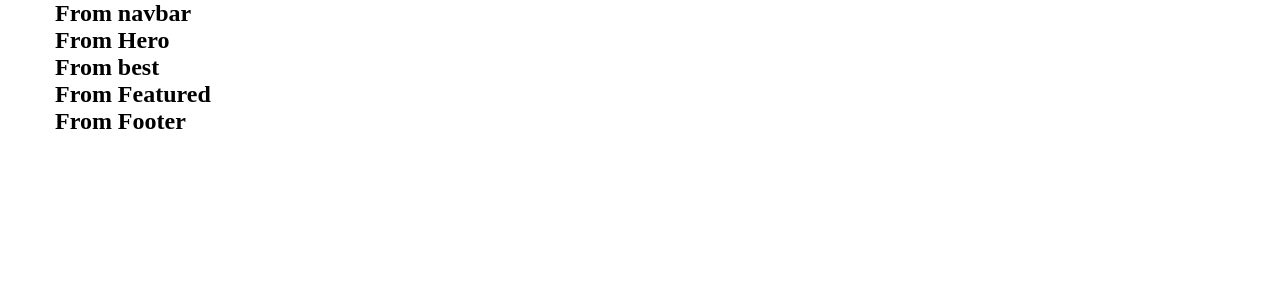
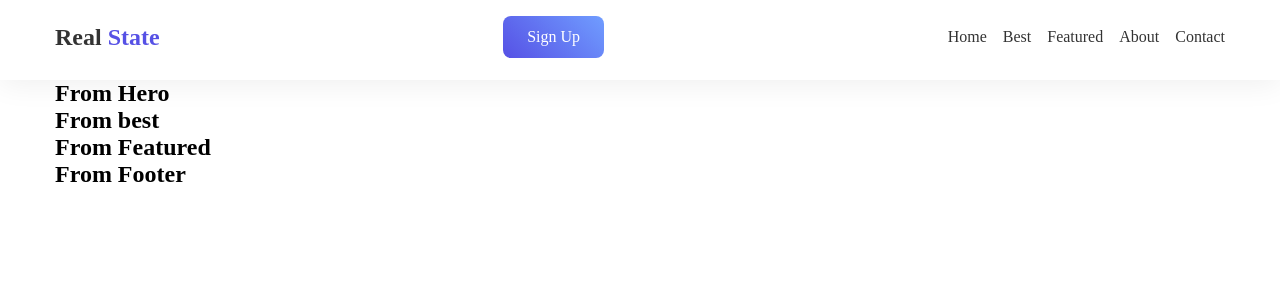
Before and after one commit to Ashik-Mahmud/react-real-state-app, a React (Create React App) app: page / in a window 1280 px wide. Shown: the top 300 px of the page. Built offline with nearby package versions, Linux system fonts and the light colour scheme.

Commit message:
added navbar section inside this app

```diff
--- a/package.json
+++ b/package.json
@@ -34,5 +34,8 @@
       "last 1 firefox version",
       "last 1 safari version"
     ]
+  },
+  "devDependencies": {
+    "react-icons": "^4.3.1"
   }
 }
--- a/src/App.css
+++ b/src/App.css
@@ -4,6 +4,10 @@
   margin: 0px;
   padding: 0px;
   box-sizing: border-box;
+  font-family: "Raleway", poppins;
+}
+:root {
+  --primary-color: #5651e5;
 }
 body {
   font-size: 16px;
@@ -14,3 +18,19 @@ body {
   max-width: min(100% - 2rem, 1170px);
   margin-inline: auto;
 }
+.btn {
+  color: #fff;
+  padding: 12px 24px;
+  background-image: linear-gradient(45deg, #5651e5 0%, #709dff 100%);
+  border: none;
+  border-radius: 8px;
+  font-size: 1rem;
+  transition: 0.4s;
+  cursor: pointer;
+}
+
+.btn:active {
+  transform: translate(4px);
+  box-shadow: 0px 0px 1px rgba(0, 0, 0, 0, 0.2);
+  border-bottom: none;
+}
--- a/src/components/Navbar/Navbar.css
+++ b/src/components/Navbar/Navbar.css
@@ -0,0 +1,76 @@
+#header {
+  padding: 1rem 0rem;
+  position: relative;
+  box-shadow: 0 4px 30px rgba(0, 0, 0, 0.068);
+  z-index: 10;
+  min-height: 80px;
+}
+
+#header nav {
+  display: flex;
+  align-items: center;
+  justify-content: space-between;
+  position: relative;
+}
+#header nav > a {
+  font-size: 1.5rem;
+  text-decoration: none;
+  color: #333;
+  font-weight: bold;
+}
+
+#header nav a span {
+  color: var(--primary-color);
+}
+
+#header nav ul {
+  display: flex;
+  align-items: center;
+  flex-wrap: wrap;
+  justify-content: space-around;
+  position: relative;
+  margin: 0px;
+  padding: 0px;
+  list-style: none;
+  gap: 1rem;
+}
+#header nav ul a {
+  color: #333;
+  font-size: 1rem;
+  font-weight: 500;
+  text-decoration: none;
+  text-transform: capitalize;
+}
+#header .menuIcon {
+  font-size: 1.2rem;
+  display: none;
+  cursor: pointer;
+}
+
+@media (max-width: 968px) {
+  #header .menuIcon {
+    display: block;
+  }
+  #header nav ul {
+    position: fixed;
+    right: -100%;
+    top: calc(80px);
+    width: 50%;
+    min-height: 100%;
+    flex-direction: column;
+    align-items: flex-start;
+    justify-content: flex-start;
+    padding: 2rem;
+    background: rgba(255, 255, 255, 0.61);
+    box-shadow: 0 4px 30px rgba(0, 0, 0, 0.068);
+    backdrop-filter: blur(4.9px);
+    -webkit-backdrop-filter: blur(4.9px);
+    border: 1px solid rgba(236, 236, 236, 0.54);
+    font-size: 1rem;
+    z-index: 1;
+    transition: all 0.5s ease-in;
+  }
+  #header nav ul.active {
+    right: 0%;
+  }
+}
--- a/src/components/Navbar/Navbar.jsx
+++ b/src/components/Navbar/Navbar.jsx
@@ -1,15 +1,46 @@
-import React from "react";
+import React, { useState } from "react";
+import { BsGrid } from "react-icons/bs";
+import { FaRegWindowClose } from "react-icons/fa";
 import "./Navbar.css";
+
 const Navbar = () => {
+  const [show, setShow] = useState(false);
   return (
     <>
-      <header id="header">
+      <header id="header" onClick={handleTitle}>
         <div className="container navbar">
-          <h2>From navbar</h2>
+          <nav>
+            <a href="#home">
+              Real<span> State</span>
+            </a>
+            <button className="btn">Sign Up</button>
+            <ul className={`primary-menu ${show ? "active" : ""}`}>
+              {["home", "best", "featured", "about", "contact"].map((link) => (
+                <NavLinks pathName={link} linkName={link} />
+              ))}
+            </ul>
+            <div className="menuIcon" onClick={() => setShow((prev) => !prev)}>
+              {show ? <FaRegWindowClose /> : <BsGrid />}
+            </div>
+          </nav>
         </div>
       </header>
     </>
   );
 };
 
+const NavLinks = ({ pathName, linkName }) => {
+  return (
+    <li>
+      <a href={pathName === "home" ? "#" : "#" + pathName}>{linkName}</a>
+    </li>
+  );
+};
+const handleTitle = (e) => {
+  changeTitle(e.target.innerText);
+};
+
+const changeTitle = (appTitle) => {
+  document.title = appTitle ? appTitle : "Real State" + " -RealState App";
+};
 export default Navbar;
```
Also changed, not shown: src/assets/image.js (added), 1 other file (tests, documents, lock files or other folders).
